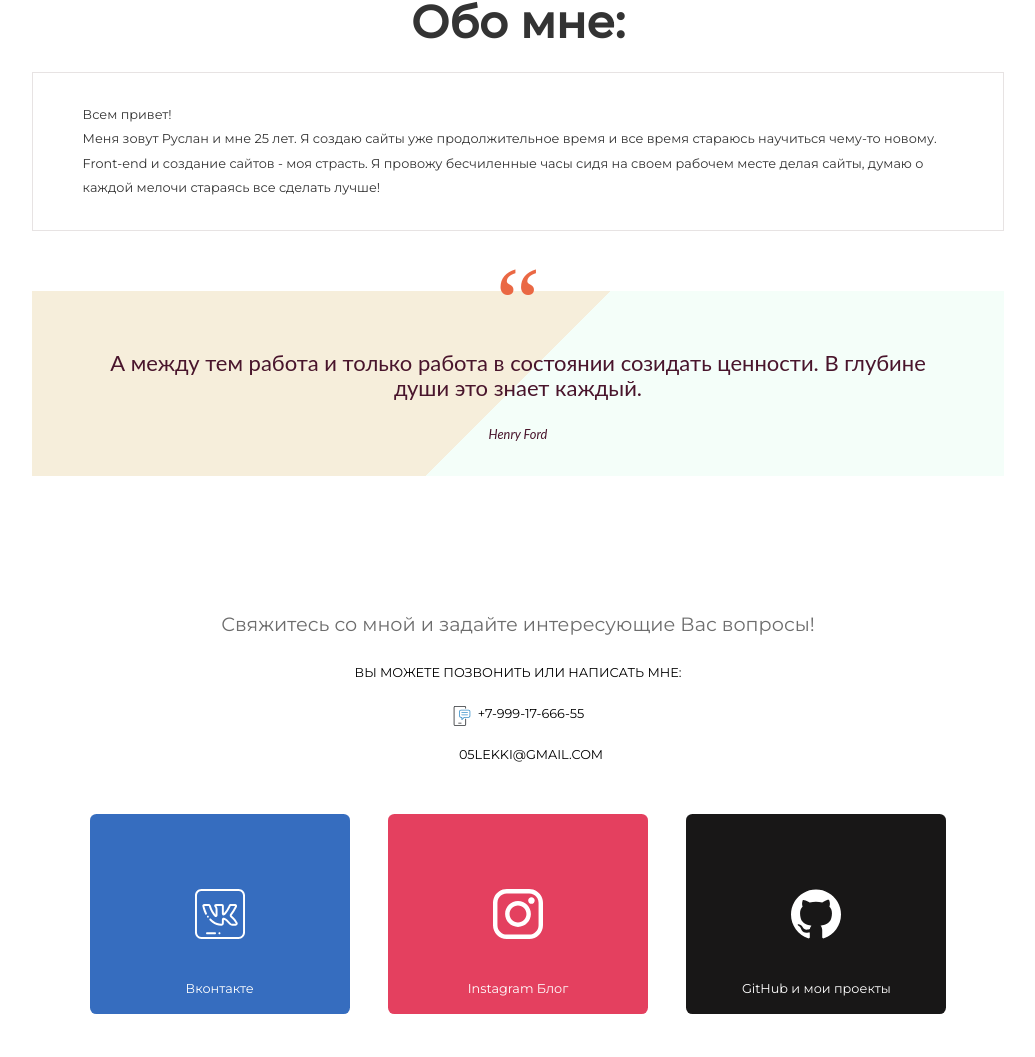
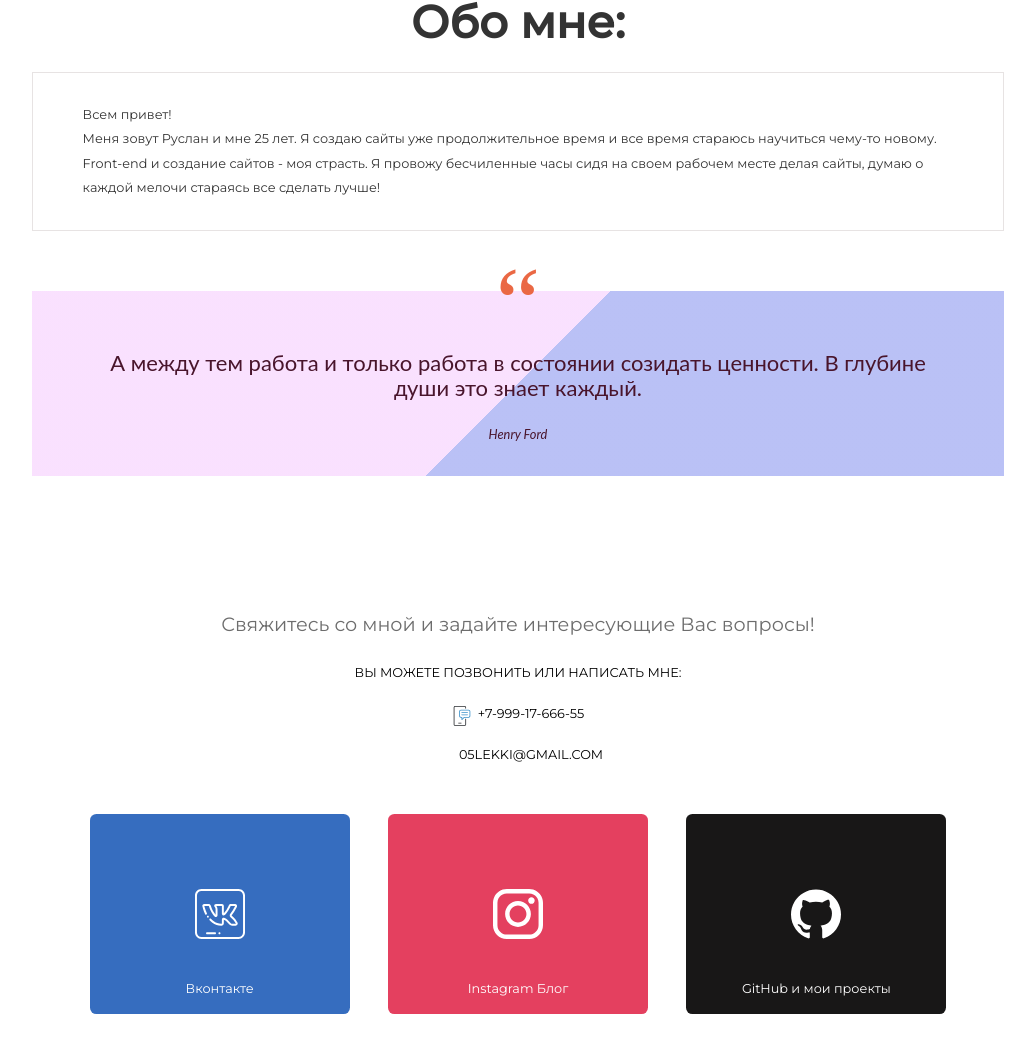
Before and after one commit to mrLekk/mrLekk.github.io, a plain HTML site: page index.html in a window 1280 px wide. Shown: the part 883-1940 px from the top of the page, without its empty margins (122-1157 px from the left). Drawn offline with Linux system fonts and the light colour scheme.

Commit message:
стиль цитаты

```diff
--- a/main.css
+++ b/main.css
@@ -193,7 +193,7 @@ nav a {
 
 
 blockquote {
-background: linear-gradient(135deg, #F6EEDB 50%, #F4FEF9 50%);
+background: linear-gradient(135deg, #f2b7fd6b 50%, #8894ef94 50%);
 text-align: center;
 position: relative;
 color: #49152C;
```
